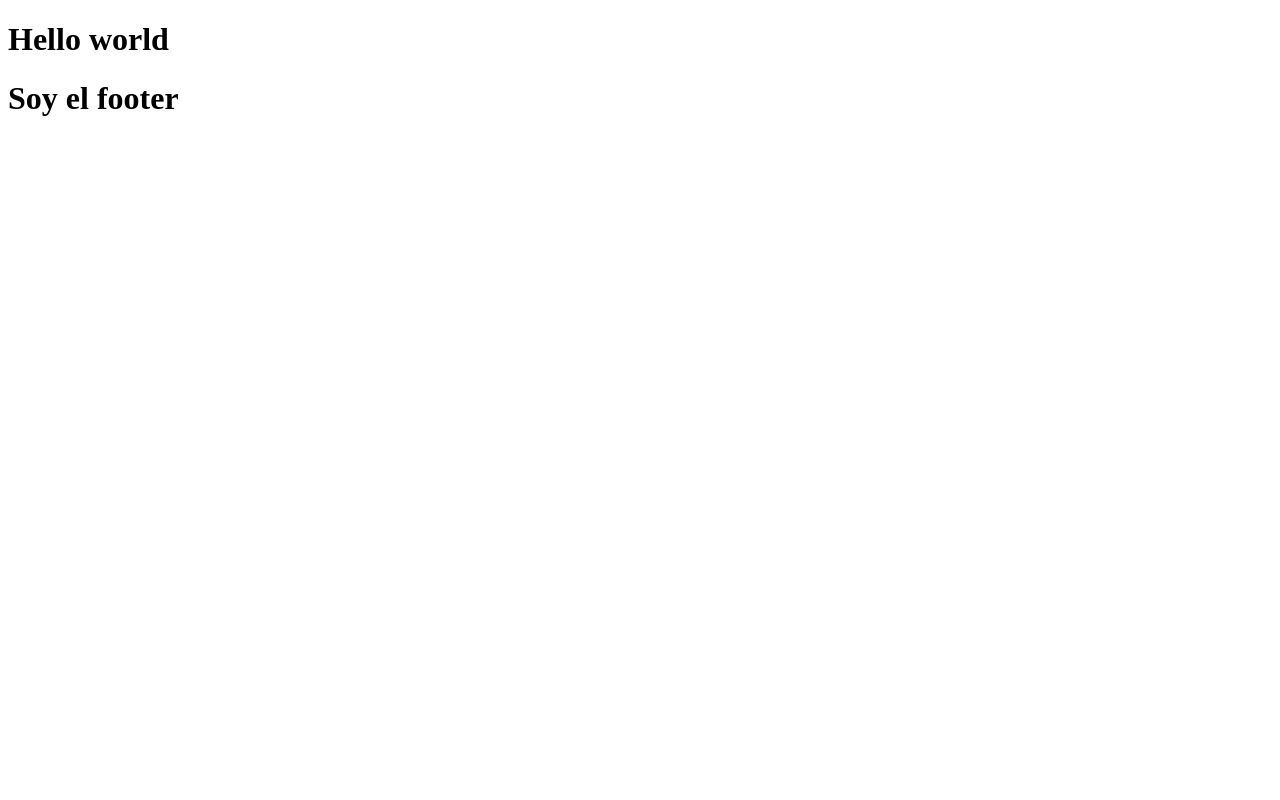
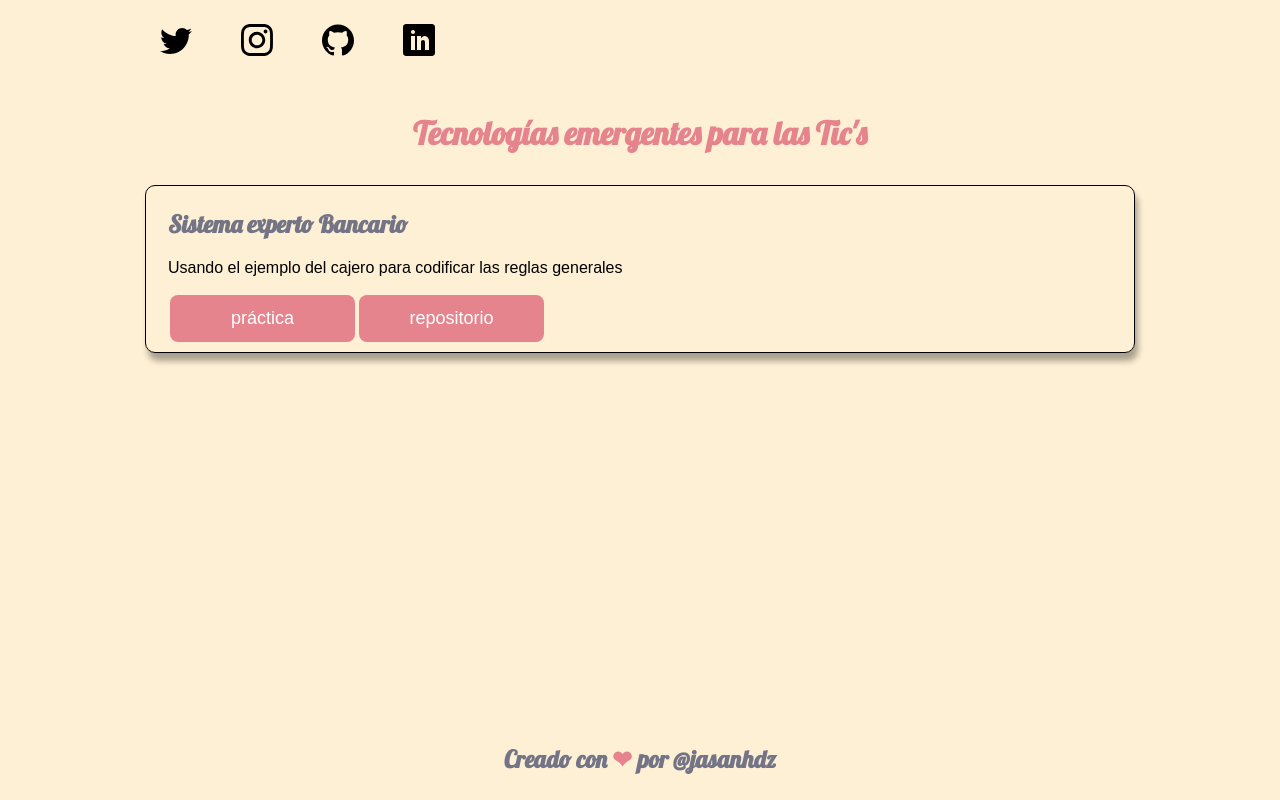
Before and after one commit to jasanhdz/buap_practices, a React app: page / in a window 1280 px wide. Built offline with nearby package versions, Linux system fonts and the light colour scheme.

Commit message:
Landing page

```diff
--- a/public/index.html
+++ b/public/index.html
@@ -4,6 +4,7 @@
   <meta charset="UTF-8">
   <meta name="viewport" content="width=device-width, initial-scale=1.0">
   <meta http-equiv="X-UA-Compatible" content="ie=edge">
+  <link href="https://fonts.googleapis.com/css2?family=Lobster&display=swap" rel="stylesheet">
   <title>Expert</title>
 </head>
 <body>
--- /dev/null
+++ b/src/components/Footer.js
@@ -0,0 +1,14 @@
+import React from "react";
+import "./styles/footer.css";
+
+const Footer = () => {
+  return (
+    <div className="Footer">
+      <h2 className="subtitle">
+        Creado con <span style={{ color: "#e6848e" }}>❤</span> por @jasanhdz
+      </h2>
+    </div>
+  );
+};
+
+export default Footer;
--- /dev/null
+++ b/src/components/Header.js
@@ -0,0 +1,25 @@
+import React from "react";
+import "./styles/header.css";
+import logoTwitter from "../assets/twitter.svg";
+import logoInstagram from "../assets/instagram.svg";
+import logoGithub from "../assets/github.svg";
+import logoLinkedin from "../assets/linkedin.svg";
+
+const Header = () => {
+  return (
+    <div className="Header">
+      <div className="Header__group">
+        <img className="Header__group-logo" src={logoTwitter} alt="twitter" />
+        <img
+          className="Header__group-logo"
+          src={logoInstagram}
+          alt="instagram"
+        />
+        <img className="Header__group-logo" src={logoGithub} alt="github" />
+        <img className="Header__group-logo" src={logoLinkedin} alt="linkedin" />
+      </div>
+    </div>
+  );
+};
+
+export default Header;
--- /dev/null
+++ b/src/components/HomeContent.js
@@ -0,0 +1,21 @@
+import React from "react";
+
+const HomeContent = () => {
+  return (
+    <div className="Home__container">
+      <h1 className="Home__title">Tecnologías emergentes para las Tic's</h1>
+      <div className="Article__container">
+        <article className="Article">
+          <h2 className="Home__subtitle">Sistema experto Bancario</h2>
+          <p>
+            Usando el ejemplo del cajero para codificar las reglas generales
+          </p>
+          <button className="btn primary">práctica</button>
+          <button className="btn primary">repositorio</button>
+        </article>
+      </div>
+    </div>
+  );
+};
+
+export default HomeContent;
--- a/src/components/Layout.js
+++ b/src/components/Layout.js
@@ -1,12 +1,7 @@
 import React from "react";
 
 const Layout = ({ children }) => {
-  return (
-    <React.Fragment>
-      {children}
-      <h1>Soy el footer</h1>
-    </React.Fragment>
-  );
+  return <React.Fragment>{children}</React.Fragment>;
 };
 
 export default Layout;
--- /dev/null
+++ b/src/components/styles/footer.css
@@ -0,0 +1,9 @@
+.Footer {
+  display: flex;
+  justify-content: center;
+}
+
+.Footer .subtitle {
+  font-family: "Lobster", cursive;
+  color: #747487;
+}
--- /dev/null
+++ b/src/components/styles/header.css
@@ -0,0 +1,26 @@
+.Header {
+  display: flex;
+  padding: 12px 0;
+  justify-content: flex-start;
+}
+
+.Header__group {
+  max-width: 324px;
+  width: 100%;
+  display: flex;
+  justify-content: space-around;
+  align-items: center;
+  height: 55px;
+}
+
+.Header__group-logo {
+  width: 32px;
+  height: 32px;
+}
+
+@media screen and (max-width: 500px) {
+  .Header__group {
+    max-width: 100%;
+    justify-content: space-evenly;
+  }
+}
--- /dev/null
+++ b/src/components/styles/home.css
@@ -0,0 +1,123 @@
+body {
+  background-color: #fef0d5;
+  margin: 0;
+}
+
+#app {
+  width: 100%;
+  display: flex;
+  flex-direction: column;
+  align-items: center;
+}
+
+.Container {
+  width: 1010px;
+  /* border: 1px solid; */
+}
+
+.Home__container {
+  display: flex;
+  flex-direction: column;
+  width: 100%;
+  min-height: calc(100vh - 155px);
+}
+
+.Home__title {
+  text-align: center;
+  font-family: "Lobster", cursive;
+  color: #e6848e;
+  /* border: 1px solid rebeccapurple; */
+  margin: 34px 0 0 0;
+}
+
+.Home__subtitle {
+  color: #747487;
+  font-family: "Lobster", cursive;
+}
+
+.Article__container {
+  display: inherit;
+  width: auto;
+  padding: 0 10px;
+  flex-direction: column;
+  box-sizing: border-box;
+  margin-top: 32px;
+}
+
+.Article {
+  height: auto;
+  border: 1px solid;
+  border-radius: 10px;
+  box-sizing: border-box;
+  padding: 3px 22px 8px;
+  box-shadow: 3px 8px 6px rgba(0, 0, 0, 0.335);
+}
+
+.Article p {
+  font-family: sans-serif;
+}
+
+.btn {
+  width: 185px;
+  height: 47px;
+  color: white;
+  font-family: sans-serif;
+  font-size: 18px;
+  border: none;
+  border-radius: 8px;
+  margin: 2px;
+  cursor: pointer;
+  outline: none;
+  transition: 0.2s;
+  will-change: transform;
+}
+
+.btn:active {
+  transform: scale(0.9);
+}
+
+.primary {
+  background-color: #e6848e;
+}
+
+@media screen and (max-width: 1000px) {
+  #app {
+    flex-direction: inherit;
+  }
+  .Container {
+    width: 100%;
+    padding: 0 10px;
+  }
+
+  .Article__container {
+    width: 100%;
+    align-items: center;
+  }
+
+  .Article {
+    align-items: center;
+    justify-content: center;
+    text-align: center;
+  }
+}
+
+@media screen and (max-width: 650px) {
+  .Article__container {
+    padding: 0;
+  }
+  .Article {
+    width: 95%;
+    padding-left: 0;
+    padding-right: 0;
+  }
+}
+
+@media screen and (max-width: 450px) {
+  .btn {
+    width: 90%;
+    height: 38px;
+  }
+  .Home__container {
+    width: auto;
+  }
+}
--- a/src/pages/Home.js
+++ b/src/pages/Home.js
@@ -1,9 +1,15 @@
 import React from "react";
+import Header from "../components/Header";
+import Footer from "../components/Footer";
+import HomeContent from "../components/HomeContent";
+import "../components/styles/home.css";
 
 export default function Home() {
   return (
-    <div>
-      <h1>Hello world</h1>
+    <div className="Container">
+      <Header />
+      <HomeContent />
+      <Footer />
     </div>
   );
 }
```
Also changed, not shown: src/assets/github.svg (added), src/assets/instagram.svg (added), src/assets/linkedin.svg (added), src/assets/twitter.svg (added), 1 other file.
